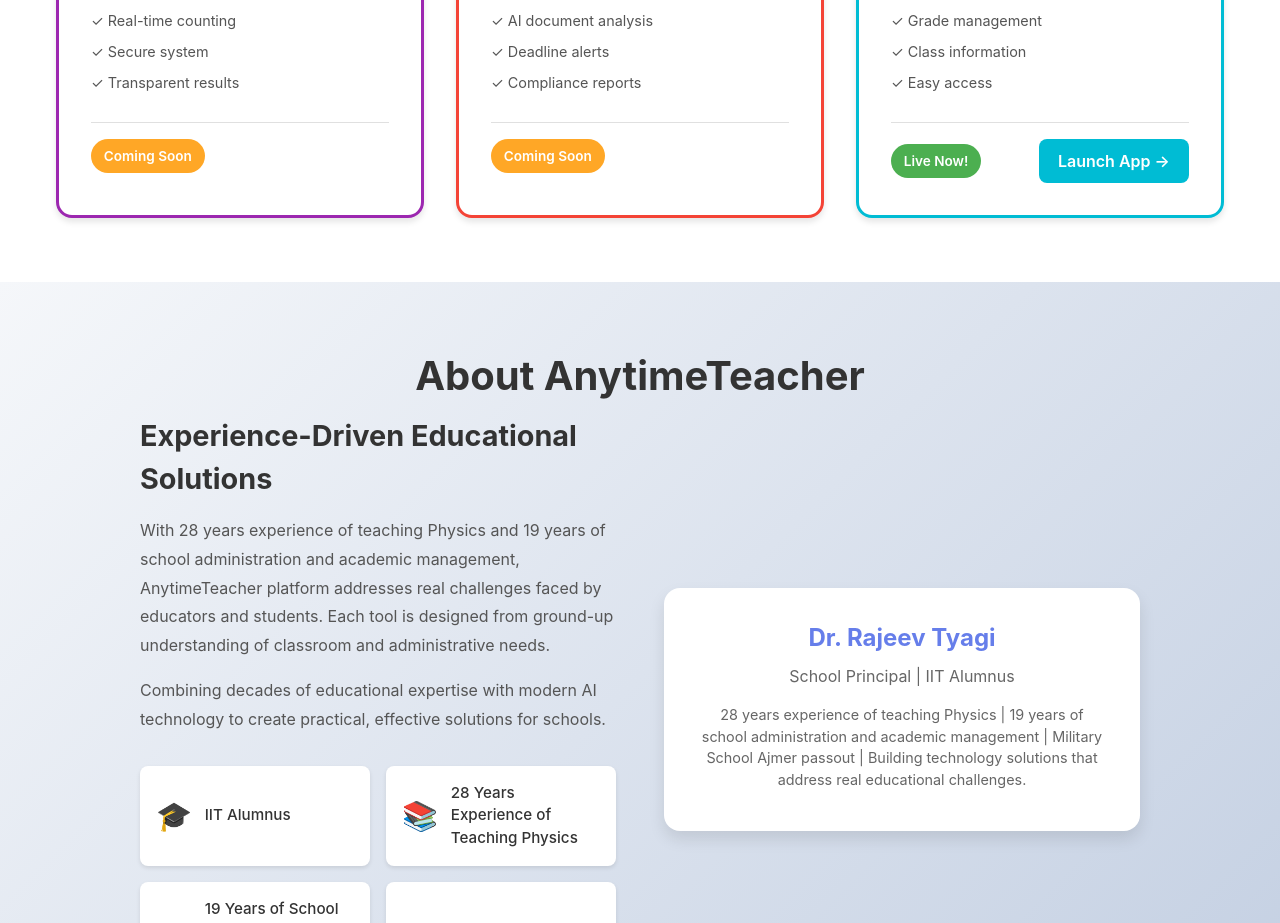
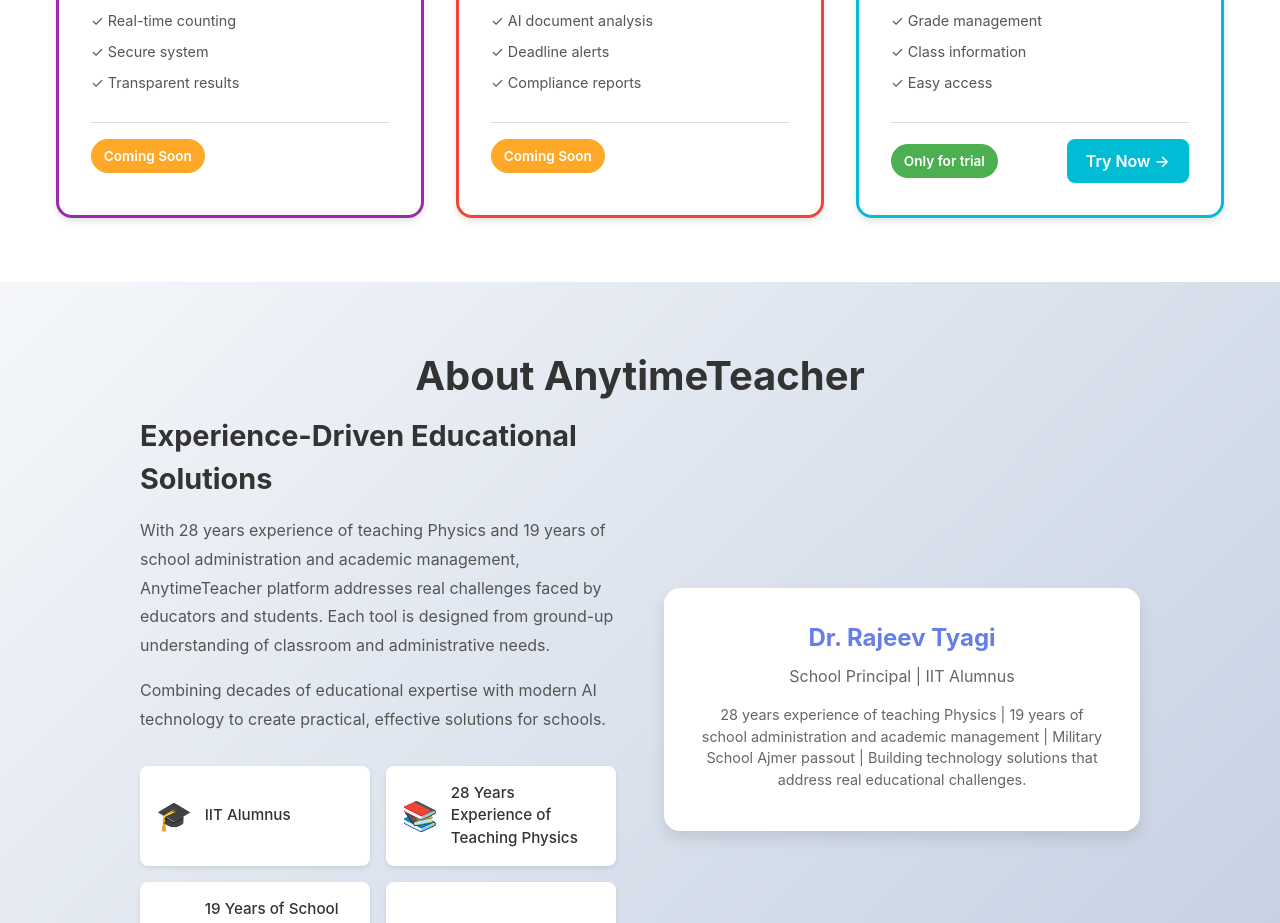
Before and after one commit to DrRajeevTyagi/anytimeteacher-landing, a React (Vite) app: page / in a window 1280 px wide. Shown: the part 1760-2683 px from the top of the page. Built offline with nearby package versions, Linux system fonts and the light colour scheme.

Commit message:
Update Student Portal status to 'Only for trial'

```diff
--- a/src/App.tsx
+++ b/src/App.tsx
@@ -67,7 +67,7 @@
       description: 'Student information management system',
       features: ['Student records', 'Grade management', 'Class information', 'Easy access'],
       url: 'https://trystudent-portal.vercel.app',
-      status: 'Live Now!',
+      status: 'Only for trial',
       color: '#00BCD4'
     }
   ]
@@ -128,11 +128,11 @@
 
               <div className="app-footer">
                 <span
-                  className={`app-status ${app.status === 'Live Now!' || app.status === 'Available for Trial' ? 'live' : 'coming-soon'}`}
+                  className={`app-status ${app.status === 'Live Now!' || app.status === 'Available for Trial' || app.status === 'Only for trial' ? 'live' : 'coming-soon'}`}
                 >
                   {app.status}
                 </span>
-                {(app.status === 'Live Now!' || app.status === 'Available for Trial') && (
+                {(app.status === 'Live Now!' || app.status === 'Available for Trial' || app.status === 'Only for trial') && (
                   <a
                     href={app.url}
                     target="_blank"
@@ -140,7 +140,7 @@
                     className="app-link"
                     style={{ backgroundColor: app.color }}
                   >
-                    {app.status === 'Available for Trial' ? 'Try Now →' : 'Launch App →'}
+                    {app.status === 'Available for Trial' ? 'Try Now →' : app.status === 'Only for trial' ? 'Try Now →' : 'Launch App →'}
                   </a>
                 )}
               </div>
```
